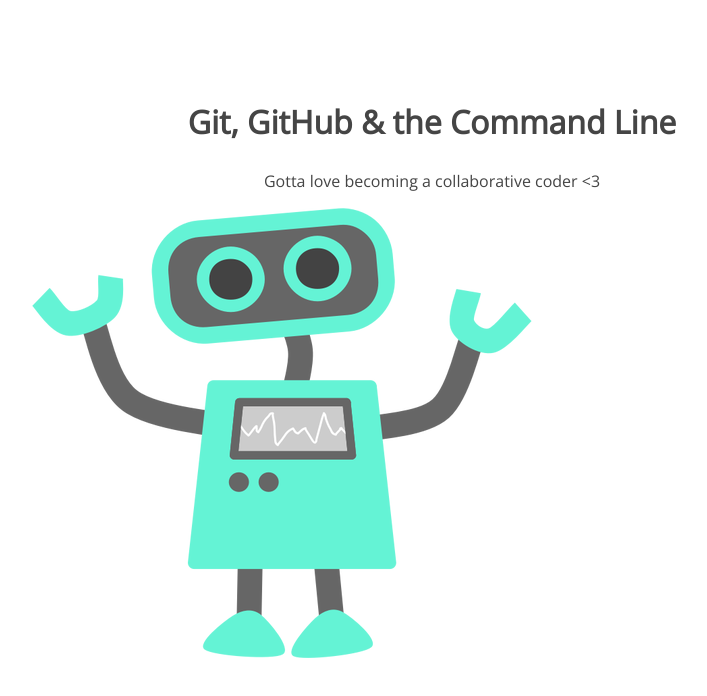
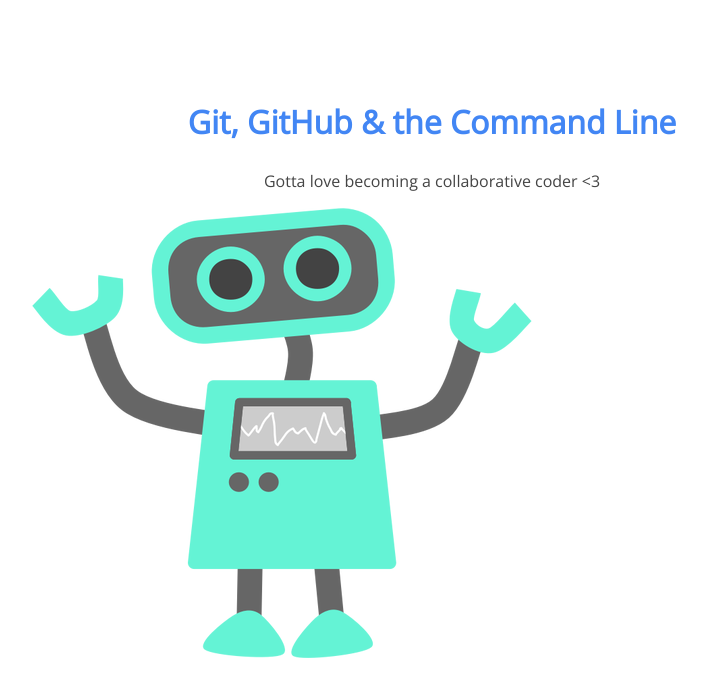
Before and after one commit to FrancesFisk/105-project, a plain HTML site: page index.html in a window 1280 px wide. Shown: the whole page, without its empty margins (208-915 px from the left). Drawn offline with nearby package versions, Linux system fonts and the light colour scheme.

Commit message:
changed h1 color

```diff
--- a/css/style.css
+++ b/css/style.css
@@ -10,6 +10,7 @@ section p {
 section h1 {
 	font: 32px 'Open Sans';
 	font-weight: bold;
+	color: #4286f4;
 }
 section p {
 	font: 16px 'Open Sans';
```
